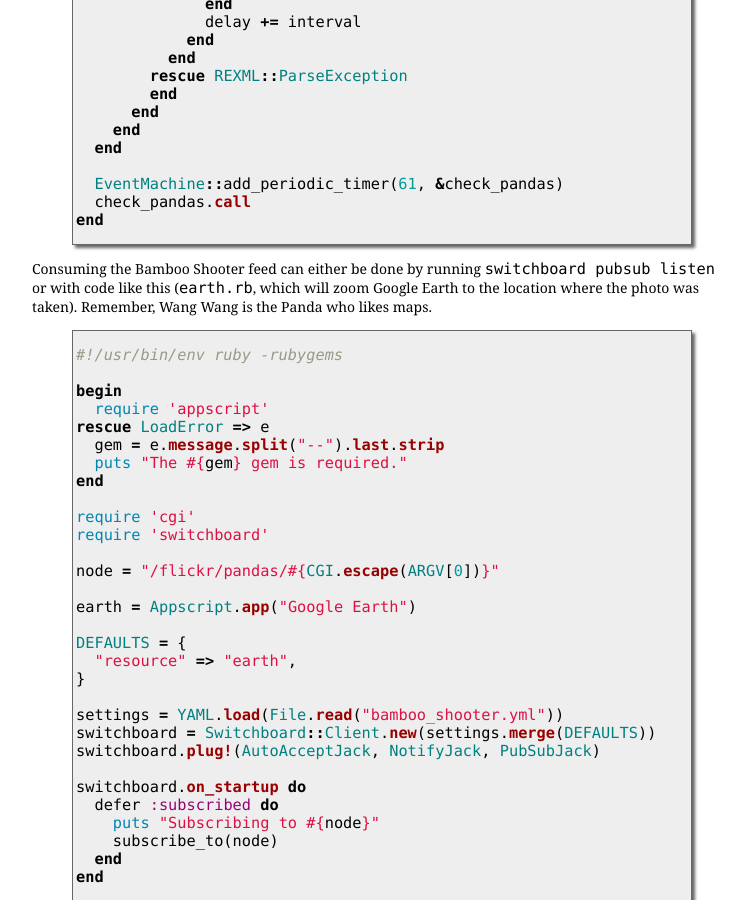
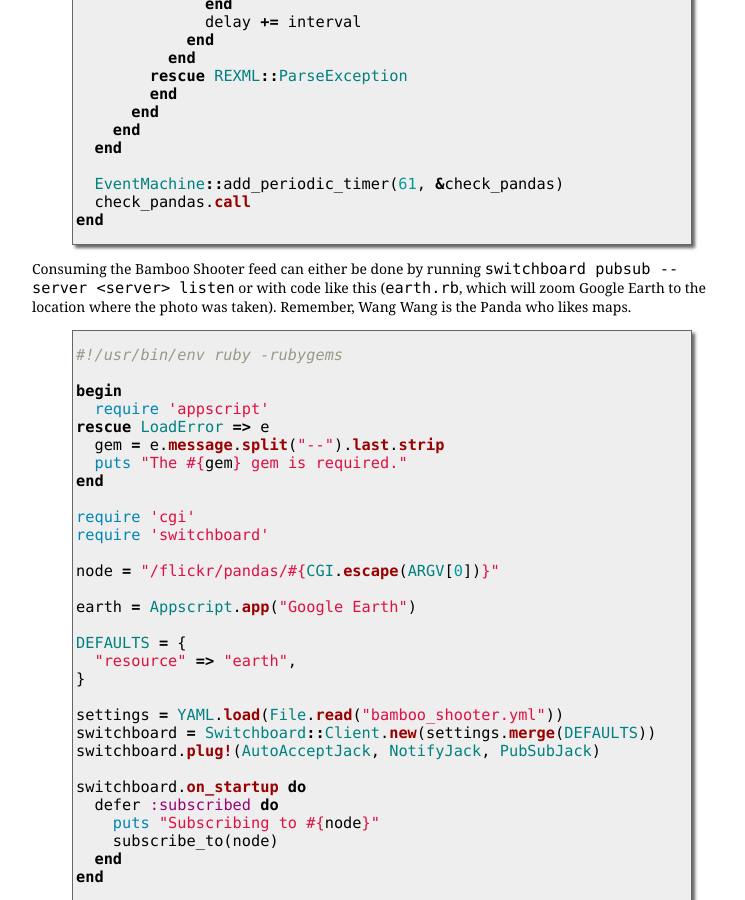
Before and after one commit to mojodna/mojodna.net, a Jekyll site: the page built from _posts/2009-07-19-switchboard-as-a-framework.markdown, in a window 1280 px wide and 900 px high, scrolled down 5200 px. Shown: the whole window, without its empty margins (258-1003 px from the left). Built offline with Jekyll 4.4.1, drawn with Linux system fonts in a browser that asks for light colours; comment, search, counter and statistics services are not loaded.

Commit message:
added missing --server args

```diff
--- a/_posts/2009-07-16-switchboard-curl-for-xmpp.markdown
+++ b/_posts/2009-07-16-switchboard-curl-for-xmpp.markdown
@@ -28,7 +28,7 @@ $ switchboard --jid client@example.com --password pa55word \
 
 $ # listen for PubSub events
 $ switchboard --jid subscriber@example.com --password pa55word \
-    pubsub listen
+    pubsub --server <pubsub server> listen
 {% endhighlight %}
 
 ### "curl for XMPP?"
@@ -241,7 +241,7 @@ to do so. Instead, let's listen for new results:
 
 {% highlight bash %}
 $ switchboard --jid <username>@superfeedr.com --password <password> \
-    pubsub listen
+    pubsub --server firehoser.superfeedr.com listen
 {% endhighlight %}
 
 If you're lucky, you'll get an Atom payload or two. I was impatient, so I
--- a/_posts/2009-07-19-switchboard-as-a-framework.markdown
+++ b/_posts/2009-07-19-switchboard-as-a-framework.markdown
@@ -338,9 +338,9 @@ end
 {% endhighlight %}
 
 Consuming the Bamboo Shooter feed can either be done by running `switchboard
-pubsub listen` or with code like this (`earth.rb`, which will zoom Google
-Earth to the location where the photo was taken). Remember, Wang Wang is the
-Panda who likes maps.
+pubsub --server <server> listen` or with code like this (`earth.rb`, which
+will zoom Google Earth to the location where the photo was taken). Remember,
+Wang Wang is the Panda who likes maps.
 
 {% highlight ruby %}
 #!/usr/bin/env ruby -rubygems
```
